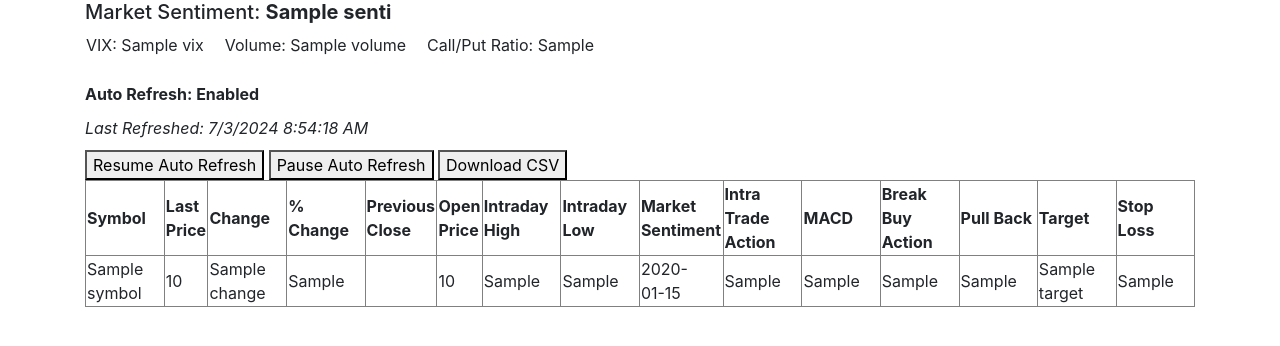
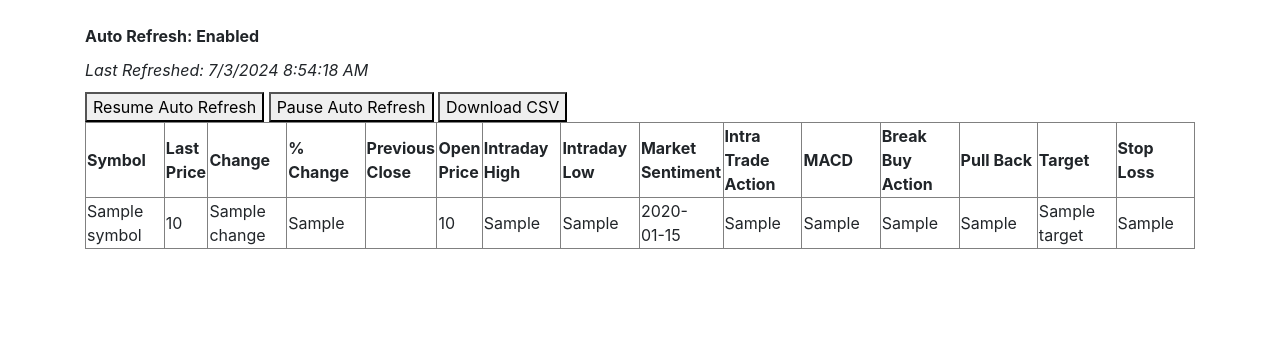
Before and after one commit to prasanthdoccash/nifty50, a Flask app: template templates/intraday_analysis.html in a window 1280 px wide. Shown: the part 112-458 px from the top of the page. Run offline with Flask 2, Linux system fonts and the light colour scheme; the template is opened without the code that fills it: most values are stand-ins (such as "Sample title", 1, 10 or a date in 2020); parts of the project's set-up code (start-up, migrations or seed data) failed here and were passed over; some libraries are stand-ins or nearby versions.

Commit message:
Update intraday_analysis.html

```diff
--- a/templates/intraday_analysis.html
+++ b/templates/intraday_analysis.html
@@ -112,18 +112,7 @@
             </ul>
         </div>
     </nav>
-    <div class="container">
-        <h5>Market Sentiment: <span><b><td class="{{ 'bullish' if senti == 'Bullish' }}">{{ senti }}</b></td></span></h5>
-        <div class="result">
-            <table>
-                <tr>
-            <td>VIX: <span>{{ vix if vix is not none else "Data not available" }}</span><br></td>
-            <td>Volume: <span>{{ volume if volume is not none else "Data not available" }}</span><br></td>
-            <td>Call/Put Ratio: <span>{{ call_put_ratio if call_put_ratio is not none else "Data not available" }}</span><br></td>
-        </tr>
-        </table>
-        </div>
-    </div>
+
 <br>
 <div class="container">
 <p id="refreshStatus" style="font-weight: bold; margin-bottom: 10px;"></p>
```
